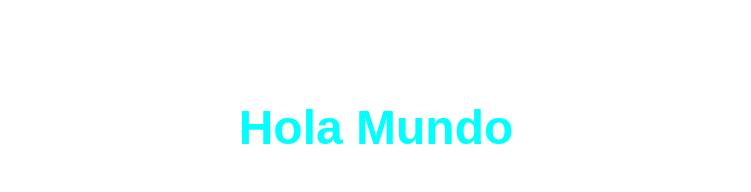
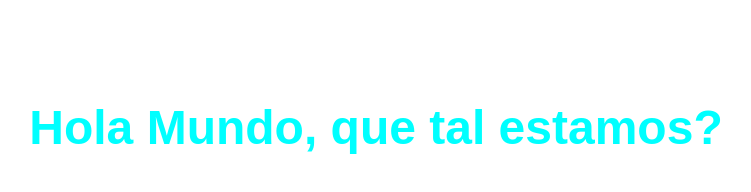
Before and after one commit to arizambrano/Prueba-Video-de-Youtube, a plain HTML site: page index.html in a window 1280 px wide. Shown: the whole page, without its empty margins (264-1015 px from the left). Drawn offline with Linux system fonts and the light colour scheme.

Commit message:
modificación del HTML

```diff
--- a/index.html
+++ b/index.html
@@ -7,6 +7,6 @@
     <link rel="stylesheet" href="estilos.css">
 </head>
 <body>
-    <h1> Hola Mundo </h1>
+    <h1> Hola Mundo, que tal estamos? </h1>
 </body>
 </html>
```
